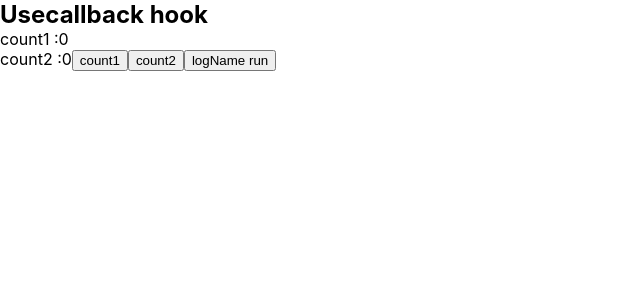
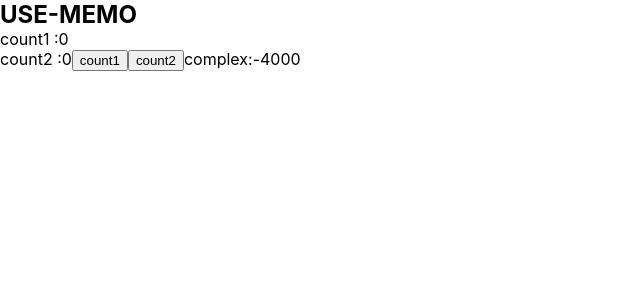
Before and after one commit to akshitkumar450/Advanced-Hooks, a React (Create React App) app: page / in a window 1280 px wide. Shown: the top 300 px of the page, without its empty margins (0-640 px from the left). Built offline with nearby package versions, Linux system fonts and the light colour scheme.

Commit message:
usememo hook-1

```diff
--- a/src/App.js
+++ b/src/App.js
@@ -7,6 +7,7 @@ import ContextRoot from "./Context-Api/ContextRoot";
 import Error from "./ErrorBoundary/Error";
 import Parent from "./Performance/Parent";
 import UseCallback1 from "./UseCallback1";
+import UseMemo from "./UseMemo";
 function App() {
   return (
     <div>
@@ -21,8 +22,9 @@ function App() {
         <ContextRoot />
      </Error>*
      <Parent />
+     <UseCallback1 />
       */}
-      <UseCallback1 />
+      <UseMemo />
     </div>
   );
 }
--- /dev/null
+++ b/src/UseMemo.js
@@ -0,0 +1,33 @@
+import React, { useState } from "react";
+import { useCallback } from "react/cjs/react.development";
+
+function UseMemo() {
+  const [count1, setCount1] = useState(0);
+  const [count2, setCount2] = useState(0);
+
+  //   this will run at every render and it will redefine every time
+  //   even if count2  changes this will be redefine at every render
+  //   if we change count1 this will return value and log the message
+  // if we change count2 this will also recompute the value and log the message
+  const complex = () => {
+    console.log("soemthing complex");
+    return ((count1 * 1000) % 12.4) * 51000 - 4000;
+  };
+
+  const increment1 = useCallback(() => setCount1(count1 + 1), [count1]);
+  const increment2 = useCallback(() => setCount2(count2 + 1), [count2]);
+
+  return (
+    <div>
+      <h2>USE-MEMO</h2>
+      count1 :{count1}
+      <br />
+      count2 :{count2}
+      <button onClick={increment1}>count1</button>
+      <button onClick={increment2}>count2</button>
+      complex:{complex()}
+    </div>
+  );
+}
+
+export default UseMemo;
```
